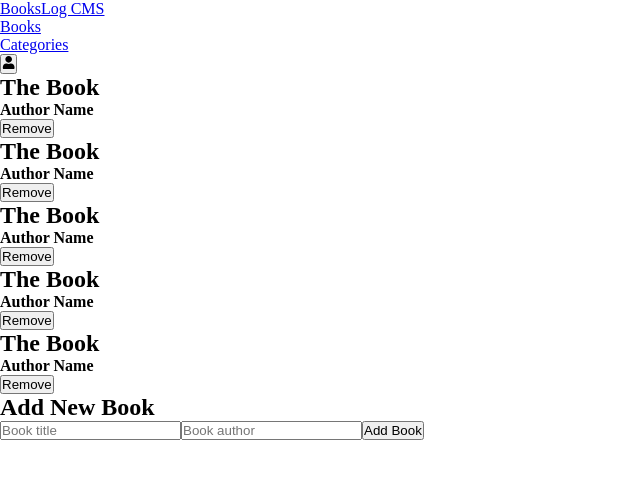
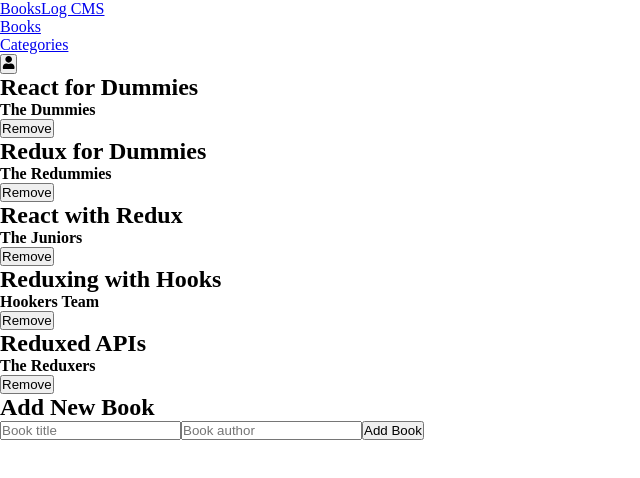
Before and after one commit to luigirazum/mv-books-log, a React (Create React App) app: page / in a window 1280 px wide. Shown: the top 478 px of the page, without its empty margins (0-640 px from the left). Built offline with nearby package versions, Linux system fonts and the light colour scheme.

Commit message:
Remove defaultProps & Fix destructuring replacing book by bookInfo.

```diff
--- a/src/components/Book.js
+++ b/src/components/Book.js
@@ -3,7 +3,7 @@ import PropTypes from 'prop-types';
 import Button from './Button';
 
 const Book = (props) => {
-  const { book: { title, author } } = props;
+  const { bookInfo: { title, author } } = props;
 
   return (
     <>
@@ -17,17 +17,10 @@ const Book = (props) => {
 };
 
 Book.propTypes = {
-  book: PropTypes.exact({
+  bookInfo: PropTypes.exact({
     title: PropTypes.string,
     author: PropTypes.string,
-  }),
-};
-
-Book.defaultProps = {
-  book: {
-    title: 'The Book',
-    author: 'Author Name',
-  },
+  }).isRequired,
 };
 
 export default Book;
```
